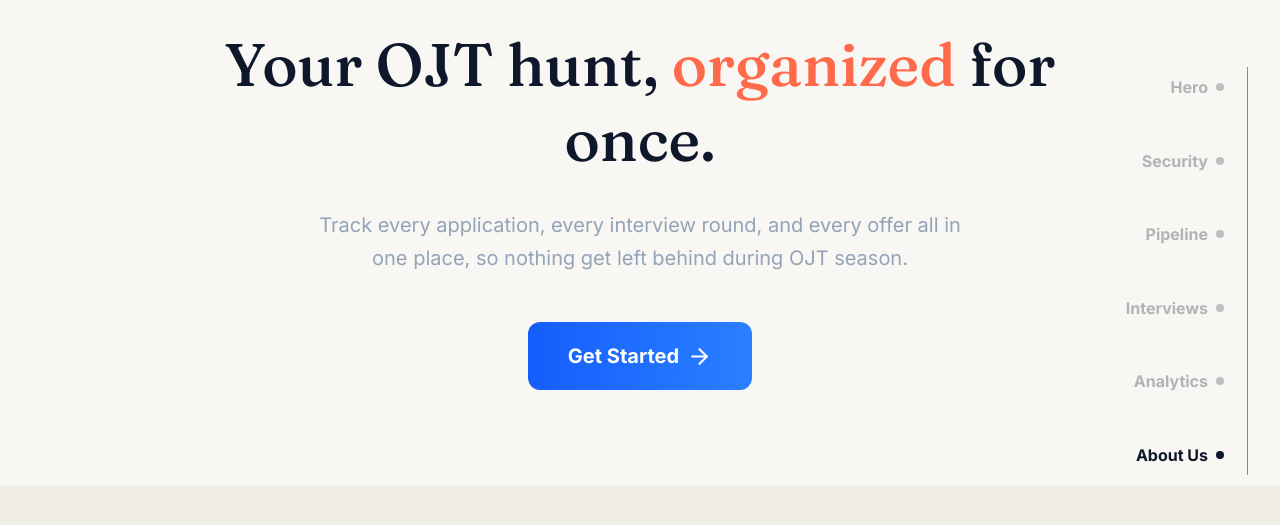
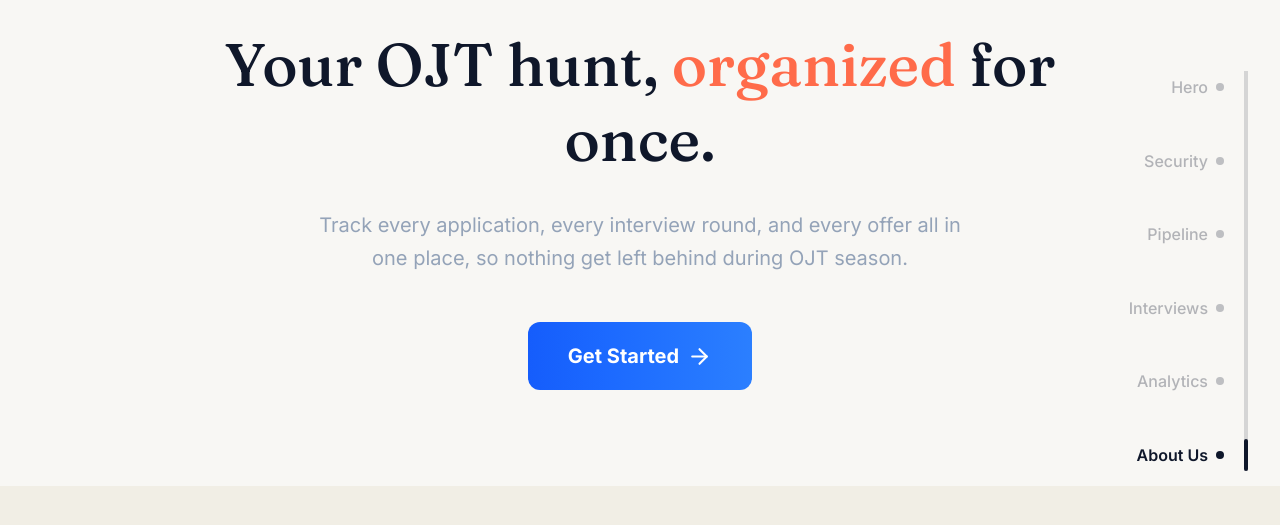
Before and after one commit to ToyBitZ00/Application_Tracker, a Next.js app: page / in a window 1280 px wide. Shown: the part 129-654 px from the top of the page. Built offline with nearby package versions, Linux system fonts and the light colour scheme.

Commit message:
Enhance ScrollProgress component and integrate it into LandingPage layout. Adjust styles for improved visibility and user interaction.

```diff
--- a/app/layout.tsx
+++ b/app/layout.tsx
@@ -1,5 +1,4 @@
 import { Fraunces, Inter, JetBrains_Mono } from 'next/font/google';
-import ScrollProgress from '@/components/ScrollProgress';
 import './globals.css';
 
 const fraunces = Fraunces({
@@ -28,7 +27,6 @@ export default function RootLayout({ children }: { children: React.ReactNode })
   return (
     <html lang="en">
       <body className={`${fraunces.variable} ${inter.variable} ${jetbrainsMono.variable} font-body bg-paper text-ink`}>
-        <ScrollProgress />
         {children}
       </body>
 
--- a/app/page.tsx
+++ b/app/page.tsx
@@ -1,6 +1,7 @@
 import Link from 'next/link';
 import { Kanban, Users, BarChart3, ShieldCheck, ArrowRight } from 'lucide-react';
 import { siGithub } from 'simple-icons';
+import ScrollProgress from '@/components/ScrollProgress';
 
 function GithubIcon({ className }: { className?: string }) {
   return (
@@ -34,6 +35,7 @@ const team = [
 export default function LandingPage() {
   return (
     <div className="min-h-screen bg-paper">
+      <ScrollProgress />
       {/* Hero */}
       <section id="hero" className="px-8 pt-28 pb-24 max-w-4xl mx-auto text-center">
         <p className="text-sm uppercase tracking-widest text-slate mb-6">
@@ -128,7 +130,7 @@ export default function LandingPage() {
       {/* About Us footer */}
       <footer id="about" className="border-t border-hairline bg-paper px-8 py-20">
         <div  className="max-w-5xl mx-auto">
-          <p className="text-3xl font-bold uppercase tracking-widest text-black/70 mb-14">About this project</p>
+          <p className="text-4xl font-bold uppercase tracking-widest text-black/70 mb-14">About this project</p>
           <h2 className="font-display text-3xl text-black/60 mb-6">Internship Application Tracker</h2>
           <p className="text-base text-black/70 leading-relaxed max-w-2xl mb-14">
             Built as a Software Engineering 2 course project at St. Paul University at San Miguel,
--- a/components/ScrollProgress.tsx
+++ b/components/ScrollProgress.tsx
@@ -84,15 +84,7 @@ export default function ScrollProgress() {
         style={{ height: `${sections.length * ITEM_HEIGHT}px` }}
         >
         {/* Track line */}
-        <div className="absolute right-0 top-0 bottom-0 w-px bg-ink/15" />
-
-        {/* Filled progress line */}
-        <div
-            className={`absolute right-0 top-0 w-px bg-ink/40 ${
-            isDragging ? '' : 'transition-[height] duration-300 ease-out'
-            }`}
-            style={{ height: `${(activeIndex / (sections.length - 1)) * 100}%` }}
-        />
+        <div className="absolute right-0 top-1 bottom-1 w-1 bg-ink/15" />
 
         {sections.map((s, i) => (
           <button
@@ -104,8 +96,8 @@ export default function ScrollProgress() {
             className="relative flex items-center group"
           >
             <span
-                className={`text-base font-bold whitespace-nowrap w-32 text-right pr-5 transition-colors ${
-                i === activeIndex ? 'text-ink font-bold' : 'text-ink/30 group-hover:text-ink/60'
+              className={`text-base font-medium whitespace-nowrap w-32 text-right pr-5 transition-colors ${
+                i === activeIndex ? 'text-ink font-semibold' : 'text-ink/30 group-hover:text-ink/60'
               }`}
             >
               {s.label}
@@ -115,6 +107,9 @@ export default function ScrollProgress() {
                 i === activeIndex ? 'bg-ink' : 'bg-ink/25'
               }`}
             />
+            {i === activeIndex && (
+              <span className="absolute -right-5 top-1/2 -translate-y-1/2 w-1 h-8 rounded-full bg-ink" />
+            )}
           </button>
         ))}
         </div>
```
Lines whose indentation alone changed are shown as unchanged.
